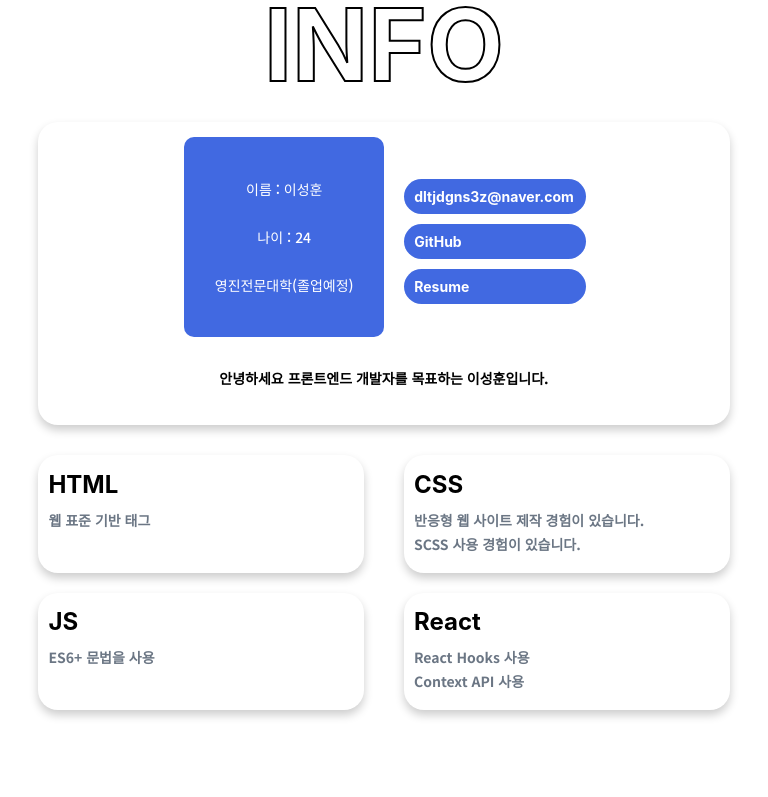
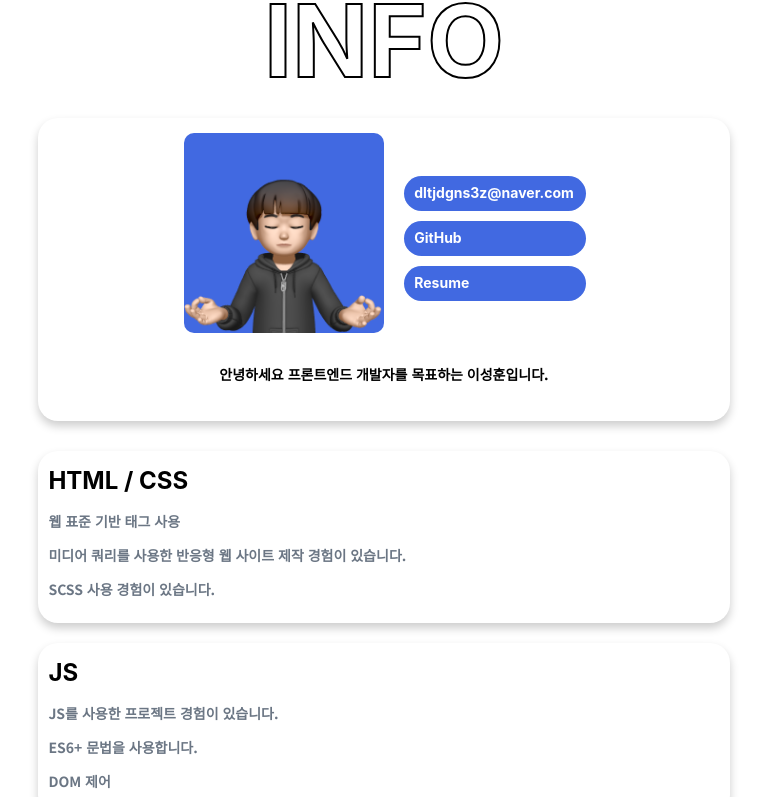
Before and after one commit to leeseongdooo/leeseongdooo.github.io, a React (Create React App) app: page / in a window 768 px wide. Shown: the part 856-1653 px from the top of the page. Built offline with nearby package versions, Linux system fonts and the light colour scheme.

Commit message:
Day1207(2)

```diff
--- a/src/Component/InformationV2.jsx
+++ b/src/Component/InformationV2.jsx
@@ -34,32 +34,42 @@ function InformationV2() {
 
             </div>
 
+            {/* <div className="MiddleBox">
+              <div className="Education">
+                  <p>2022 영진전문대학 졸업예정</p>
+              </div>
+            </div> */}
 
             <div className="BottomBox">
 
                <div className="SkillBox">
                 <div className="Introduce">
-                    <h2>HTML</h2>
-                    <p>웹 표준 기반 태그</p>
-                    <p></p>
-                </div>
-
-                <div className="Introduce">
-                    <h2>CSS</h2>
-                    <p>반응형 웹 사이트 제작 경험이 있습니다.</p>
+                    <h2>HTML / CSS</h2>
+                    <p>웹 표준 기반 태그 사용</p>
+                    <p>미디어 쿼리를 사용한 반응형 웹 사이트 제작 경험이 있습니다.</p>
                     <p>SCSS 사용 경험이 있습니다.</p>
                 </div>
 
                 <div className="Introduce">
                     <h2>JS</h2>
-                    <p>ES6+ 문법을 사용 </p>
+                    <p>JS를 사용한 프로젝트 경험이 있습니다.</p>
+                    <p>ES6+ 문법을 사용합니다. </p>
+                    <p>DOM 제어</p>
 
                 </div>
 
                 <div className="Introduce">
                     <h2>React</h2>
-                    <p>React Hooks 사용</p>
-                    <p>Context API 사용</p>
+                    <p>React를 활용한 프로젝트 경험이 있습니다.</p>
+                    <p>React Hooks 사용 경험이 있습니다.</p>
+                    <p>Context Api 사용 경험이 있습니다.</p>
+
+                </div>
+
+                <div className="Introduce">
+                    <h2>Git</h2>
+                    <p>Git을 이용하여 협업이 가능합니다.</p>
+
                 </div>
 
                </div>
--- a/src/css/InfoCSS.scss
+++ b/src/css/InfoCSS.scss
@@ -157,9 +157,9 @@
             }
 
             p {
-              font-size: 16px;
+              font-size: 15px;
               color: #6B7684;
-              line-height: 10px;
+              line-height: 20px;
             }
           }
 
@@ -189,7 +189,6 @@
     align-items: center;
 
     .InsideBox {
-
       width: 90%;
       display: flex;
       flex-direction: column;
@@ -231,18 +230,49 @@
             display: flex;
             justify-content: center;
             align-items: center;
+
             .ProfileBox {
-              background-image: url('');
-              transition: .3s;
+              cursor: pointer;
+              max-width: 125px;
+              max-height: 125px;
+              border-radius: 10px;
               background-color: royalblue;
-              border-radius: 10px;
-              max-width: 125px;
+              background-image: url('../images/TestFace.png');
+              background-size: cover;
               margin: 0px 20px 10px 0px;
+              transition: 0.3s;
+              display: flex;
+              align-items: center;
+              justify-content: center;
+
+              .MyInformation {
+                opacity: 0;
+                transition: 0.3s;
+                padding: 0px 10px;
+                display: flex;
+                flex-direction: column;
+                justify-content: center;
+                align-content: center;
+                width: calc(100% - 20px);
+                height: 125px;
+                border-radius: 10px;
+                background-color: rgba(0, 0, 0, 0.5);
+
+                p {
+                  color: white;
+                  font-weight: 500;
+                  font-size: 12px;
+                  line-height: 10px;
+                }
+              }
             }
 
-            img:hover {
-              background-color: rosybrown;
+            .ProfileBox:hover {
+              .MyInformation {
+                opacity: 1;
+              }
             }
+
 
             a {
               font-size: 14px;
@@ -286,7 +316,7 @@
           flex-wrap: wrap;
 
           .Introduce {
-            width: calc(50% - 40px);
+            width: 100%;
 
             cursor: pointer;
             box-shadow: 0px 5px 10px rgba(0, 0, 0, 0.2);
```
